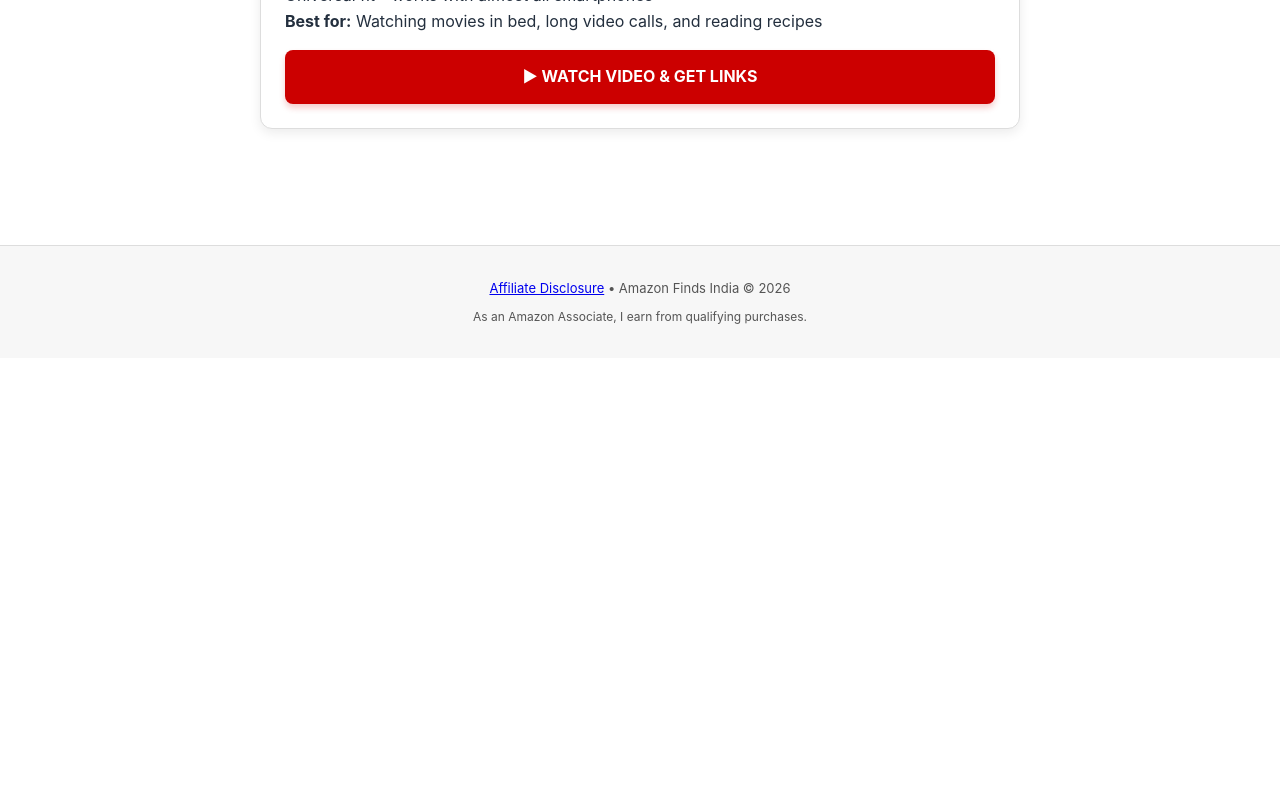
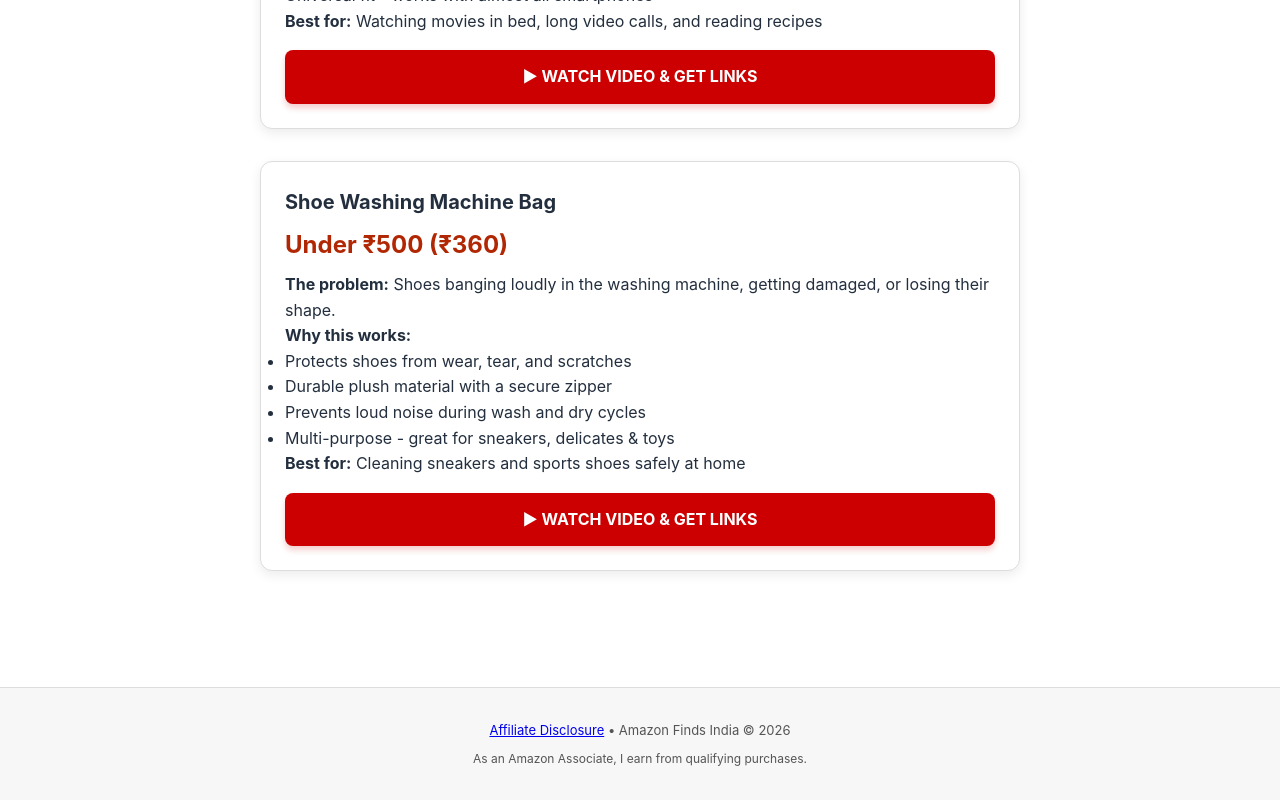
Before and after one commit to VaradScript/amazon-finds, a Next.js app: page /pinterest in a window 1280 px wide. Shown: the part 1497-2297 px from the top of the page. Before the commit the page ends 1855 px from the top, so only its background shows below. Built offline with nearby package versions, Linux system fonts and the light colour scheme.

Commit message:
Add Shoe Washing Machine Bag to Pinterest page

```diff
--- a/app/layout.tsx
+++ b/app/layout.tsx
@@ -3,6 +3,7 @@ import type { Metadata } from 'next'
 import Link from 'next/link'
 
 export const metadata: Metadata = {
+    metadataBase: new URL('https://amazon-finds-india.vercel.app'),
     title: 'Amazon Finds India - Smart Daily Products Under ₹999',
     description: 'Honest reviews of practical Amazon products for Indian homes. Cleaning tools, kitchen helpers, and daily essentials that actually work.',
     openGraph: {
--- a/app/pinterest/page.tsx
+++ b/app/pinterest/page.tsx
@@ -130,6 +130,35 @@ export default function PinterestSection() {
                             </a>
                         </div>
                     </div>
+
+                    {/* Pin 4: Shoe Washing Machine Bag */}
+                    <div className="product-card">
+                        <h3>Shoe Washing Machine Bag</h3>
+                        <p className="product-price">Under ₹500 (₹360)</p>
+
+                        <p><strong>The problem:</strong> Shoes banging loudly in the washing machine, getting damaged, or losing their shape.</p>
+
+                        <p><strong>Why this works:</strong></p>
+                        <ul className="product-features">
+                            <li>Protects shoes from wear, tear, and scratches</li>
+                            <li>Durable plush material with a secure zipper</li>
+                            <li>Prevents loud noise during wash and dry cycles</li>
+                            <li>Multi-purpose - great for sneakers, delicates & toys</li>
+                        </ul>
+
+                        <p><strong>Best for:</strong> Cleaning sneakers and sports shoes safely at home</p>
+
+                        <div style={{ marginTop: '16px' }}>
+                            <a
+                                href="https://youtube.com/shorts/Tm73jrUU8TE?feature=share"
+                                target="_blank"
+                                rel="noopener"
+                                className="youtube-btn"
+                            >
+                                ▶ WATCH VIDEO & GET LINKS
+                            </a>
+                        </div>
+                    </div>
                 </div>
             </div>
         </main>
```
Also changed, not shown: test.txt (added).
